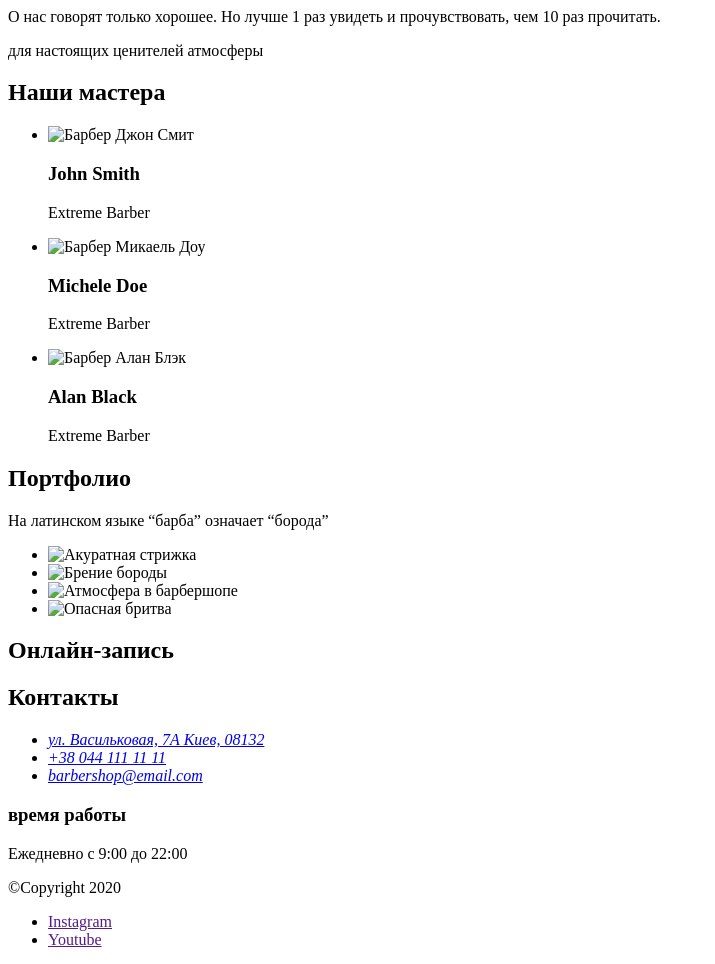
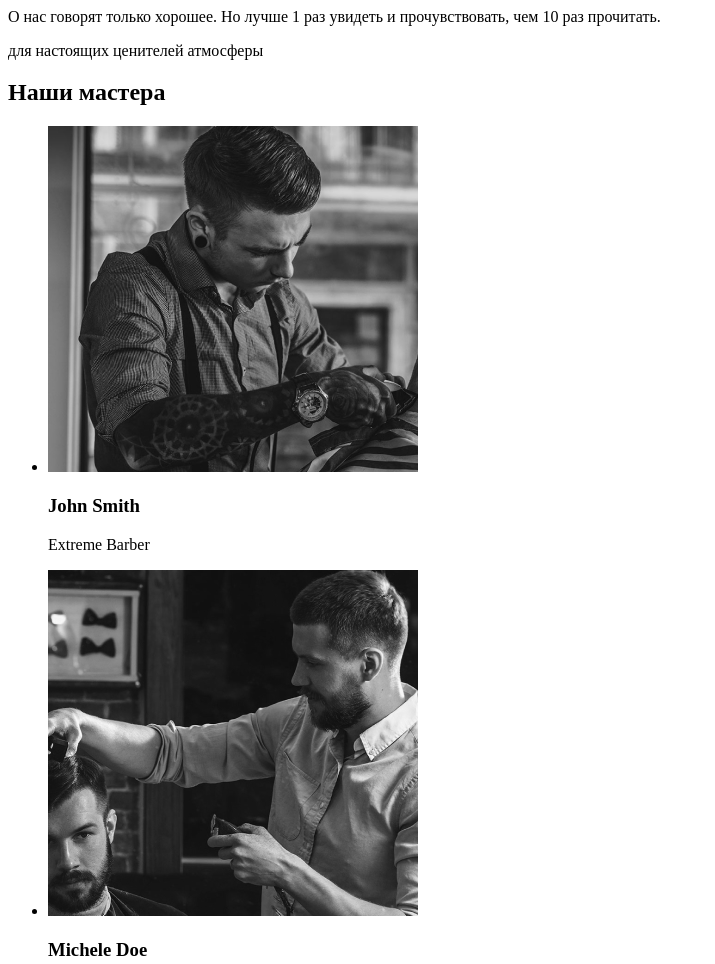
Before and after one commit to Roman-Lahoda/barbershop, a plain HTML site: page index.html in a window 1280 px wide. Shown: the part 2160-3124 px from the top of the page, without its empty margins (0-715 px from the left). Drawn offline with Linux system fonts and the light colour scheme.

Commit message:
Update index.html

```diff
--- a/index.html
+++ b/index.html
@@ -95,17 +95,17 @@
             <h2>Наши мастера</h2>
             <ul>
                 <li>
-                    <img src="./images/2/img1.jpg" alt="Барбер Джон Смит" width="370" height="346">
+                    <img src="./images/masters/img1.jpg" alt="Барбер Джон Смит" width="370" height="346">
                     <h3>John Smith</h3>
                     <p>Extreme Barber</p>
                 </li>
                 <li>
-                    <img src="./images/2/img2.jpg" alt="Барбер Микаель Доу" width="370" height="346">
+                    <img src="./images/masters/img2.jpg" alt="Барбер Микаель Доу" width="370" height="346">
                     <h3>Michele Doe</h3>
                     <p>Extreme Barber</p>
                 </li>
                 <li>
-                    <img src="./images/2/img3.jpg" alt="Барбер Алан Блэк" width="370" height="346">
+                    <img src="./images/masters/img3.jpg" alt="Барбер Алан Блэк" width="370" height="346">
                     <h3>Alan Black</h3>
                     <p>Extreme Barber</p>
                 </li>
@@ -115,10 +115,10 @@
             <h2>Портфолио</h2>
             <p>На латинском языке “барба” означает “борода”</p>
             <ul>
-                <li><img src="./images/3/img1.jpg" width="270" height="360" alt="Акуратная стрижка"></li>
-                <li><img src="./images/3/img2.jpg" width="270" height="360" alt="Брение бороды"></li>
-                <li><img src="./images/3/img3.jpg" width="270" height="360" alt="Атмосфера в барбершопе"></li>
-                <li><img src="./images/3/img4.jpg" width="270" height="360" alt="Опасная бритва"></li>
+                <li><img src="./images/portfolio/img1.jpg" width="270" height="360" alt="Акуратная стрижка"></li>
+                <li><img src="./images/portfolio/img2.jpg" width="270" height="360" alt="Брение бороды"></li>
+                <li><img src="./images/portfolio/img3.jpg" width="270" height="360" alt="Атмосфера в барбершопе"></li>
+                <li><img src="./images/portfolio/img4.jpg" width="270" height="360" alt="Опасная бритва"></li>
             </ul>
         </section>
         <div>
```
